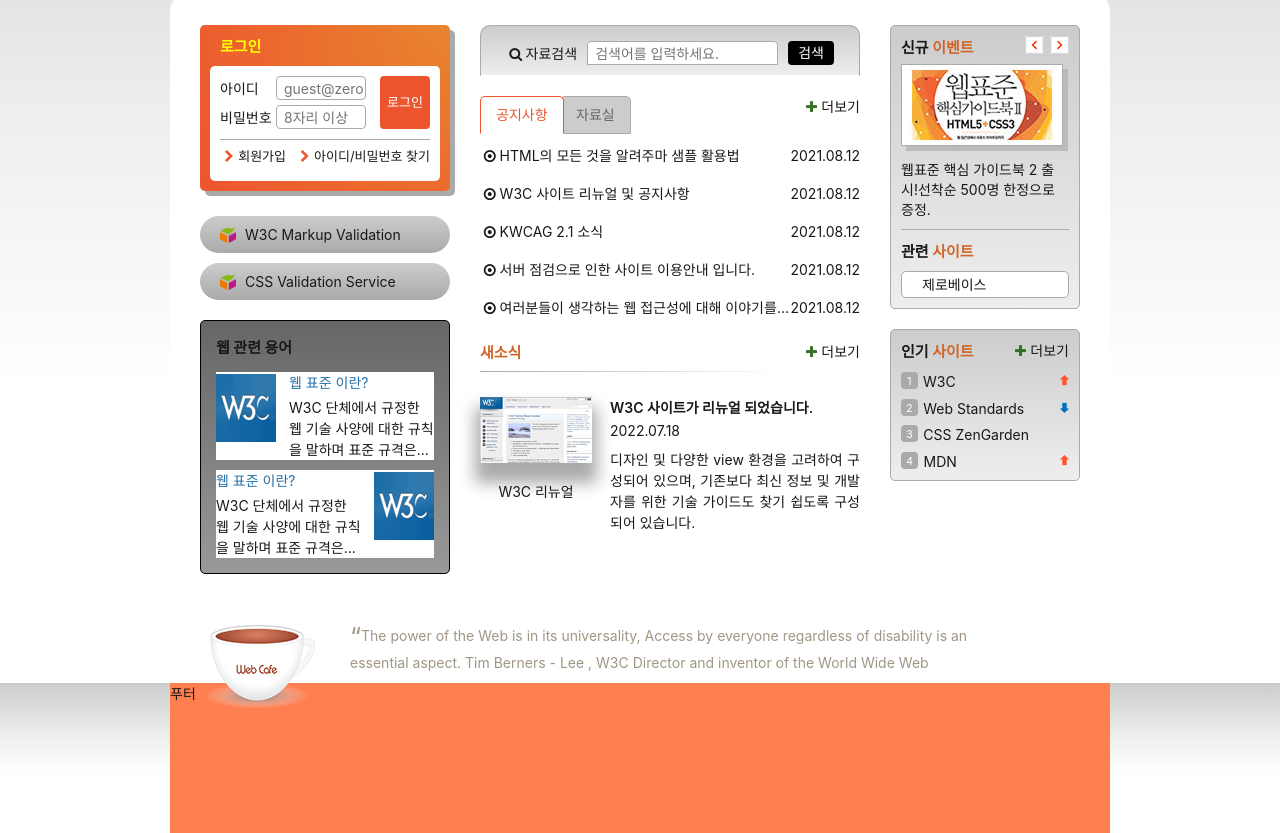
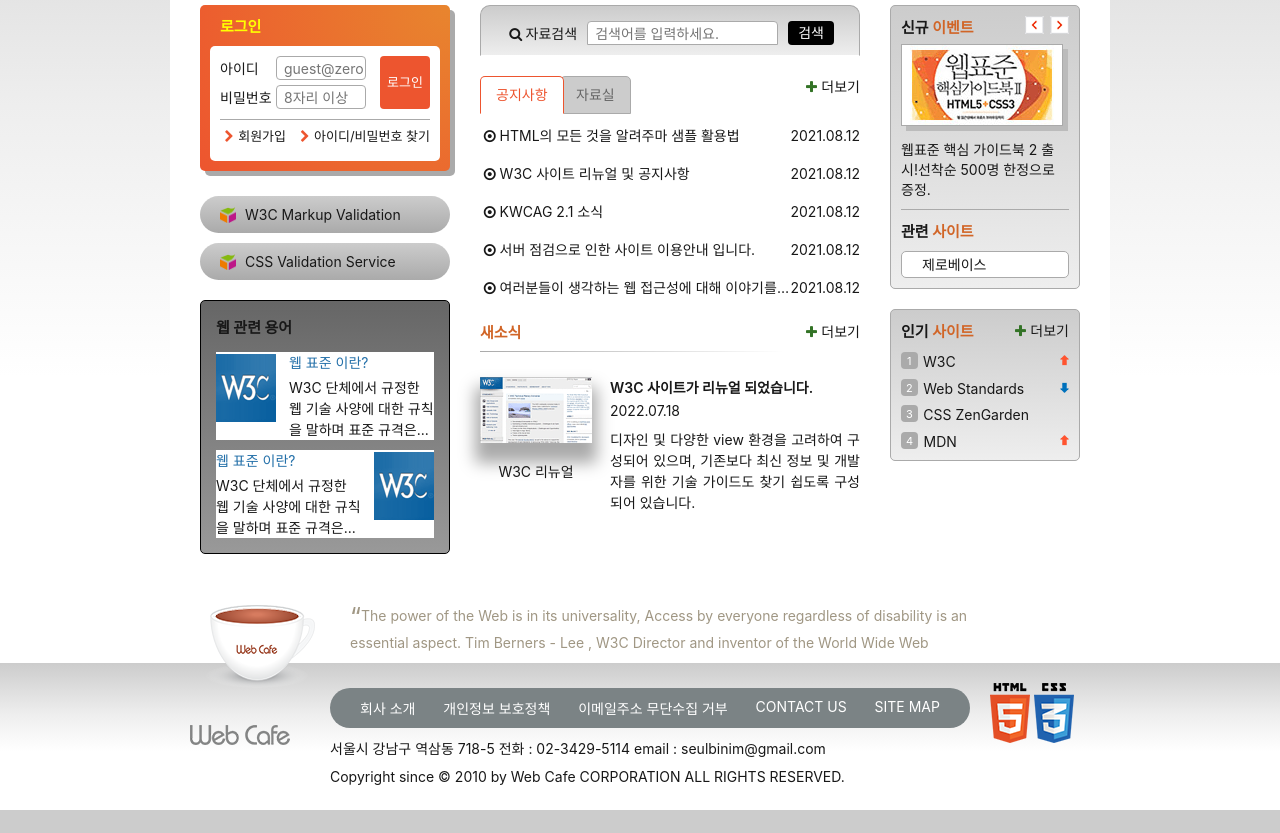
Before and after one commit to dikum98/zeroConnecTo, a website: page HTML5/index.html in a window 1280 px wide. Shown: the part 274-1107 px from the top of the page. After the commit the page ends 1084 px from the top, so only its background shows below. Drawn offline with Linux system fonts and the light colour scheme; a web font is replaced by a local one.

Commit message:
푸터 마크업 및 디자인 완성

```diff
--- a/HTML5/css/index.css
+++ b/HTML5/css/index.css
@@ -52,29 +52,28 @@
 }
 
 /* 스킵 내비게이션 */
-/* .skip-nav {
-}
-
-.skip-nav {
-  display: block;
+.skip-nav{
+  position: absolute;
+  width: 100%;
   text-align: center;
+  padding: 4px 0;
+  transform: translateY(-110%);
   background: #000;
   color: #fff;
+  z-index: 10;
 }
 
 .skip-nav span {
   display: inline-block;
-  padding: 0px;
-  height: 0;
-  overflow: hidden;
+  padding: 8px;
+  border: 2px solid #00f;
+  border-radius: 4px;
 }
 
-.skip-nav:focus span {
-  height: auto;
-  padding: 8px;
-  box-shadow: 1px 1px 0 0 red, -1px -1px 0 0 red;
-
-} */
+.skip-nav:focus {
+  outline: 0;
+  transform: none;
+}
 
 /* 레이아웃 */
 .header,
@@ -910,7 +909,7 @@
   height: 100%;
   top: 0;
   left: 0;
-  background: url(/HTML5/css/images/coffee.png);
+  background: url(/HTML5/css/images/coffee.png) no-repeat;
 }
 
 .slogan-content {
@@ -929,11 +928,60 @@
   content: "";
 }
 
+
 /* 푸터 */
 .footer {
   background: #ccc linear-gradient(to bottom, #ccc 0%, #eee 35%, #fff 60%, #fff 100%);;
 }
 .footer-inner {
-  background: coral;
-  height: 150px;
+  display: grid;
+  grid-template-columns: 140px 1fr 120px;
+  padding: 20px 0;
 }
+
+/* 푸터 로고 */
+.footer-logo {
+  grid-area: 1/1/4/2;
+  align-self: center;
+  justify-self: center;
+}
+
+/* 가이드 링크 */
+.guide-list {
+  grid-area: 1/2/2/3;
+  display: flex;
+  flex-flow: row nowrap;
+  justify-content: space-between;
+  background: #7b8385;
+  color: #fff;
+  border-radius: 20px;
+  padding: 4px 20px;
+  margin: 5px 20px;
+  /* 대문자로 입력한 것 처럼 바꾸기 */
+  text-transform: uppercase;
+
+  /* 대문자인데, 크기는 소문자일 때랑 비슷 */
+  /* font-variant: small-caps; */
+}
+
+.guide-list a {
+  display: block;
+  padding: 6px 10px;
+}
+
+/* 주소 */
+.address {
+  grid-area: 2/2/3/3;
+  margin: 5px 20px;
+}
+
+/* 저작권 */
+.copyright {
+  grid-area: 3/2/4/3;
+  margin: 5px 20px;
+}
+
+/* 배지 그룹 */
+.badge-container {
+  grid-area: 1/3/4/4;
+}
--- a/HTML5/index.html
+++ b/HTML5/index.html
@@ -362,6 +362,8 @@
       </div>
       <div class="group group3">
         <div class="gradient-effect">
+
+          <!-- 신규 이벤트 -->
           <section class="event">
             <h2 class="event-title">신규 <span class="accent-color">이벤트</span></h2>
             <!-- <div class="event-button-wrapper">
@@ -372,8 +374,6 @@
               <button class="event-button-prev" aria-label="이전 이벤트 보기"></button>
               <button class="event-button-next" aria-label="다음 이벤트 보기"></button>
             </div>
-
-
             <div id="eventDetail" class="event-detail">
               <p class="event-thumbnail">
                 <img src="/HTML5/assets/free_gift.gif" alt="이벤트 경품 : 웹표준 핵심가이드북 2 증정" />
@@ -381,6 +381,8 @@
               <p class="event-brief"><em>웹표준 핵심 가이드북 2 출시!</em>선착순 500명 한정으로 증정.</p>
             </div>
           </section>
+
+          <!-- 관련 페이지 -->
           <section class="related">
             <h2 class="related-title">관련 <span class="accent-color">사이트</span></h2>
             <ul class="related-list" tabindex="0">
@@ -392,6 +394,8 @@
             </ul>
           </section>
         </div>
+
+        <!-- 인기 사이트 -->
         <section class="favorite gradient-effect">
           <h2 class="favorite-title">인기 <span class="accent-color">사이트</span></h2>
           <ol class="favorite-list">
@@ -404,6 +408,8 @@
         </section>
       </div>
     </main>
+
+    <!-- 슬로건 -->
     <article class="slogan">
       <h2 class="slogan-title" title="웹카페에서 웹표준을">슬로건</h2>
       <p class="slogan-content">
@@ -415,7 +421,33 @@
       </footer>
     </article>
     <footer class="footer">
-      <div class="footer-inner">푸터</div>
+      <div class="footer-inner">
+        <a href="#" class="footer-logo">
+          <img src="assets/footer_logo.png" alt="web cafe" />
+        </a>
+        <ul class="guide-list">
+          <li><a href="/">회사 소개</a></li>
+          <li><a href="/">개인정보 보호정책</a></li>
+          <li><a href="/">이메일주소 무단수집 거부</a></li>
+          <li><a href="/">contact us</a></li>
+          <li><a href="/">site map</a></li>
+        </ul>
+        <address class="address">
+          <!-- 여백 띄울 목적으로 span으로 그룹핑 -->
+          <span>서울시 강남구 역삼동 718-5</span>
+          <span>전화 : 02-3429-5114</span>
+          <!-- 아웃룩 같은 메일 앱이 자동 실행돼서 외국에선 많이 쓰는데 우리나라에서는 컴플레인 걸고 그러니까 잘 안씀 -->
+          <span>email : <a href="mailto:seulbinim@gmail.com?subject=문의사항">seulbinim@gmail.com</a></span>
+        </address>
+        <small class="copyright">
+          <!-- character entity 방식 -->
+          Copyright since &copy; 2010 by Web Cafe CORPORATION ALL RIGHTS RESERVED.
+        </small>
+        <div class="badge-container">
+          <img class="badge-html" src="assets/html5_logo.png" alt="최신 표준인 HTML5를 사용하여 마크업 했습니다." />
+          <img class="badge-css" src="assets/css3_logo.png" alt="최신 기술인 CSS3를 활용하여 디자인 했습니다." />
+        </div>
+      </div>
     </footer>
   </body>
 </html>
```
